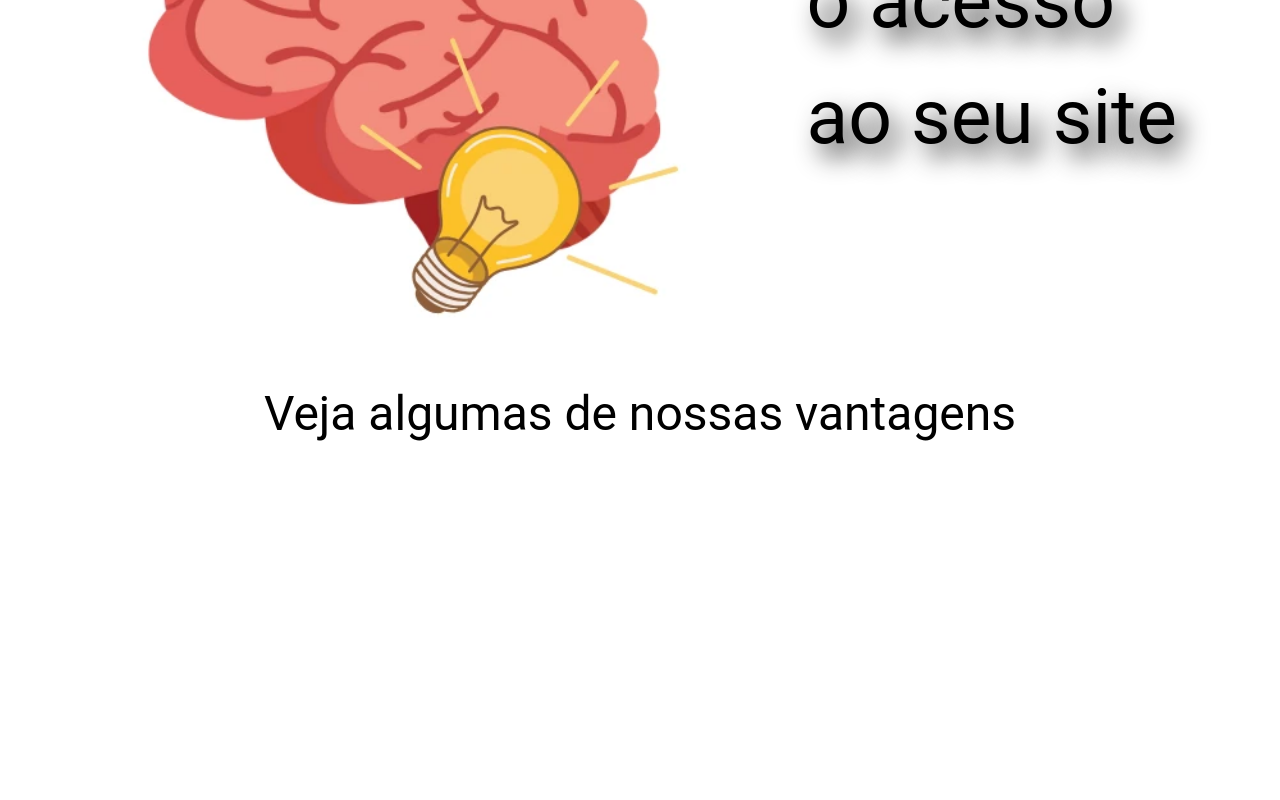
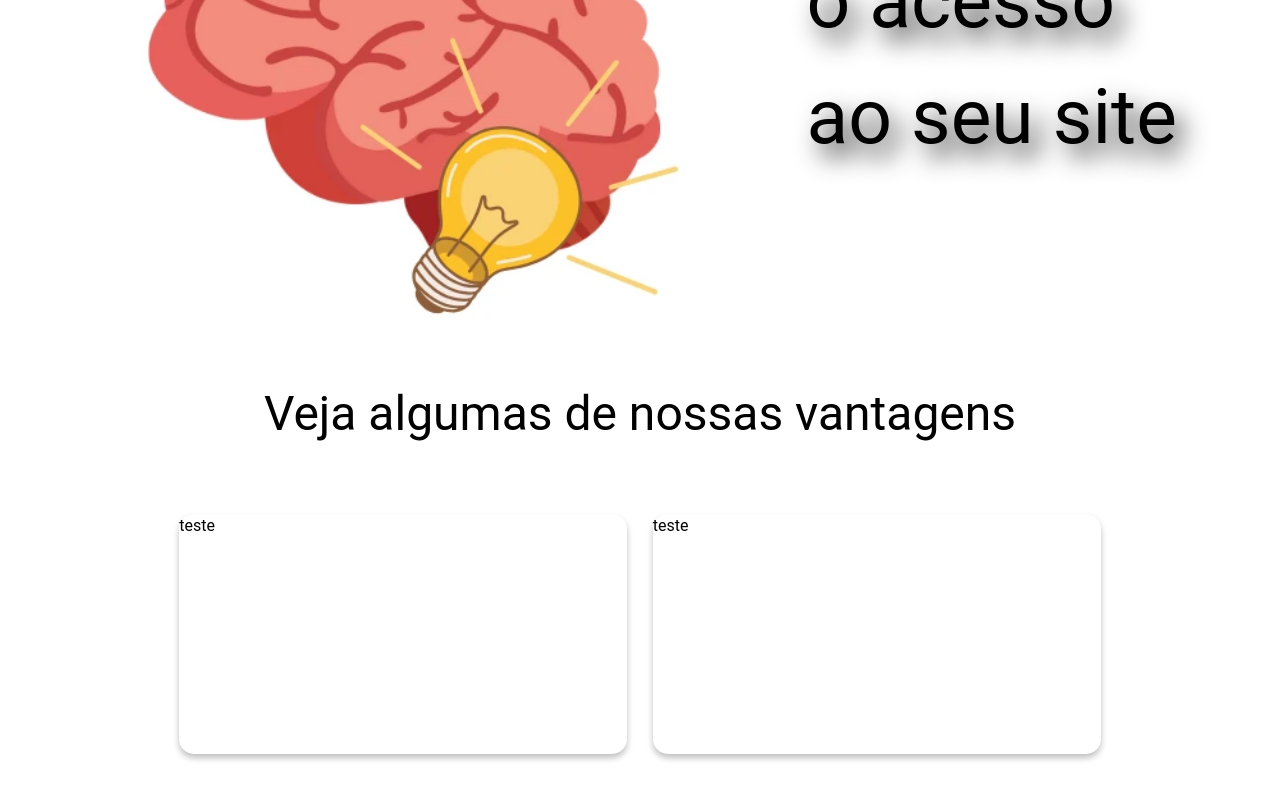
Before and after one commit to lucasbennertz/qr-code-front, an Angular app: page / in a window 1280 px wide. Shown: the part 438-1238 px from the top of the page. Built offline with nearby package versions, Linux system fonts and the light colour scheme.

Commit message:
estilização de cards

```diff
--- a/src/app/components/cards/card/card.component.html
+++ b/src/app/components/cards/card/card.component.html
@@ -1 +1,3 @@
-<p>card works!</p>
+<div class="card">
+    <h3>teste</h3>
+</div>
--- a/src/app/components/cards/card/card.component.scss
+++ b/src/app/components/cards/card/card.component.scss
@@ -0,0 +1,9 @@
+$cor-de-fundo: #d9d9d9;
+
+.card{
+    height: 30dvh;
+    width: 35dvw;
+    background-color: white;
+    box-shadow: 0px 4px 6px rgba(0, 0, 0, 0.25);
+    border-radius: 15px;
+}
--- a/src/app/components/cards/cards.component.html
+++ b/src/app/components/cards/cards.component.html
@@ -1,4 +1,11 @@
 <div class="cards-container">
     <h2>Veja algumas de nossas vantagens</h2>
-
+    <div class="cards">
+        <div class="cards-esquerda">
+            <app-card></app-card>
+        </div>
+        <div class="cards-direita">
+            <app-card></app-card>
+        </div>
+    </div>
 </div>
--- a/src/app/components/cards/cards.component.scss
+++ b/src/app/components/cards/cards.component.scss
@@ -2,9 +2,16 @@
     display: flex;
     flex-direction: column;
     align-items: center;
-    height: 80dvh;
-    padding: 2dvh 4dvw;
+    height: 90dvh;
+    padding: 2dvh 2dvw;
     h2{
         font-size: 6dvh;
     }
+    .cards{
+        padding: 8dvh 4dvw;
+        display: flex;
+        flex-wrap: wrap;
+        justify-content: space-between;
+        width: 80dvw;
+    }
 }
--- a/src/app/components/cards/cards.component.ts
+++ b/src/app/components/cards/cards.component.ts
@@ -1,9 +1,12 @@
 import { Component } from '@angular/core';
+import { CardComponent } from './card/card.component';
 
 @Component({
   selector: 'app-cards',
   standalone: true,
-  imports: [],
+  imports: [
+    CardComponent
+  ],
   templateUrl: './cards.component.html',
   styleUrl: './cards.component.scss'
 })
--- a/src/app/template/header/header.component.scss
+++ b/src/app/template/header/header.component.scss
@@ -1,11 +1,11 @@
 
 $margem-padrao: 2dvw;
 $fonte-texto: "Arial", sans-serif;
-
+$cor-de-fundo: #d9d9d9;
 
 .header{
   font-family: $fonte-texto;
-  background-color: #d9d9d9;
+  background-color: $cor-de-fundo;
   color: black;
   display: flex;
   align-items: center;
```
